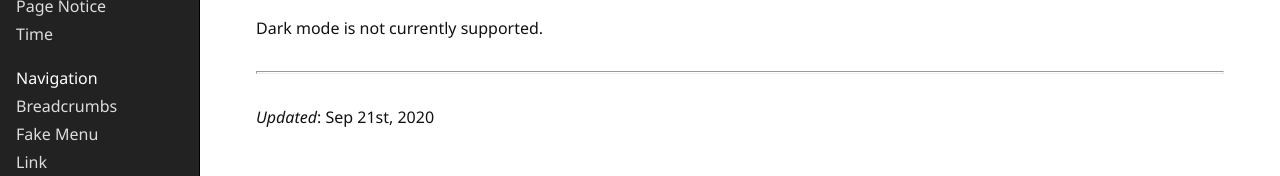
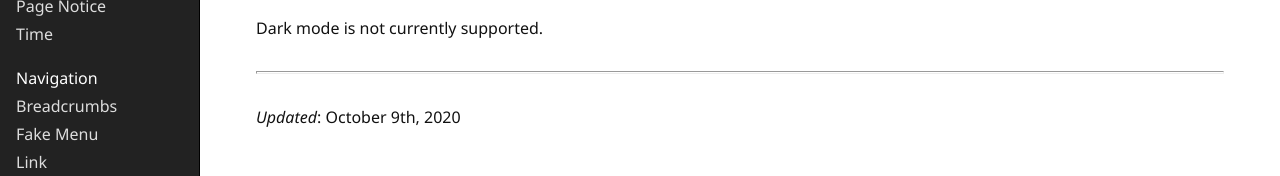
Before and after one commit to eBay/mindpatterns, a Jekyll site: the page built from index.html, in a window 1280 px wide and 1154 px high. Shown: the part 978-1154 px from the top of the window. Built offline with Jekyll 4.4.1, drawn with Linux system fonts in a browser that asks for light colours.

Commit message:
Bumped revision dates

```diff
--- a/_input/autocomplete/index.html
+++ b/_input/autocomplete/index.html
@@ -72,4 +72,4 @@ title: Autocomplete
 
 <hr />
 
-<p><i>Updated</i>: July 15th, 2019</p>
+<p><i>Updated</i>: October 9th, 2020</p>
--- a/index.html
+++ b/index.html
@@ -34,4 +34,4 @@ layout: page
 
 <hr />
 
-<p><i>Updated</i>: Sep 21st, 2020</p>
+<p><i>Updated</i>: October 9th, 2020</p>
```
